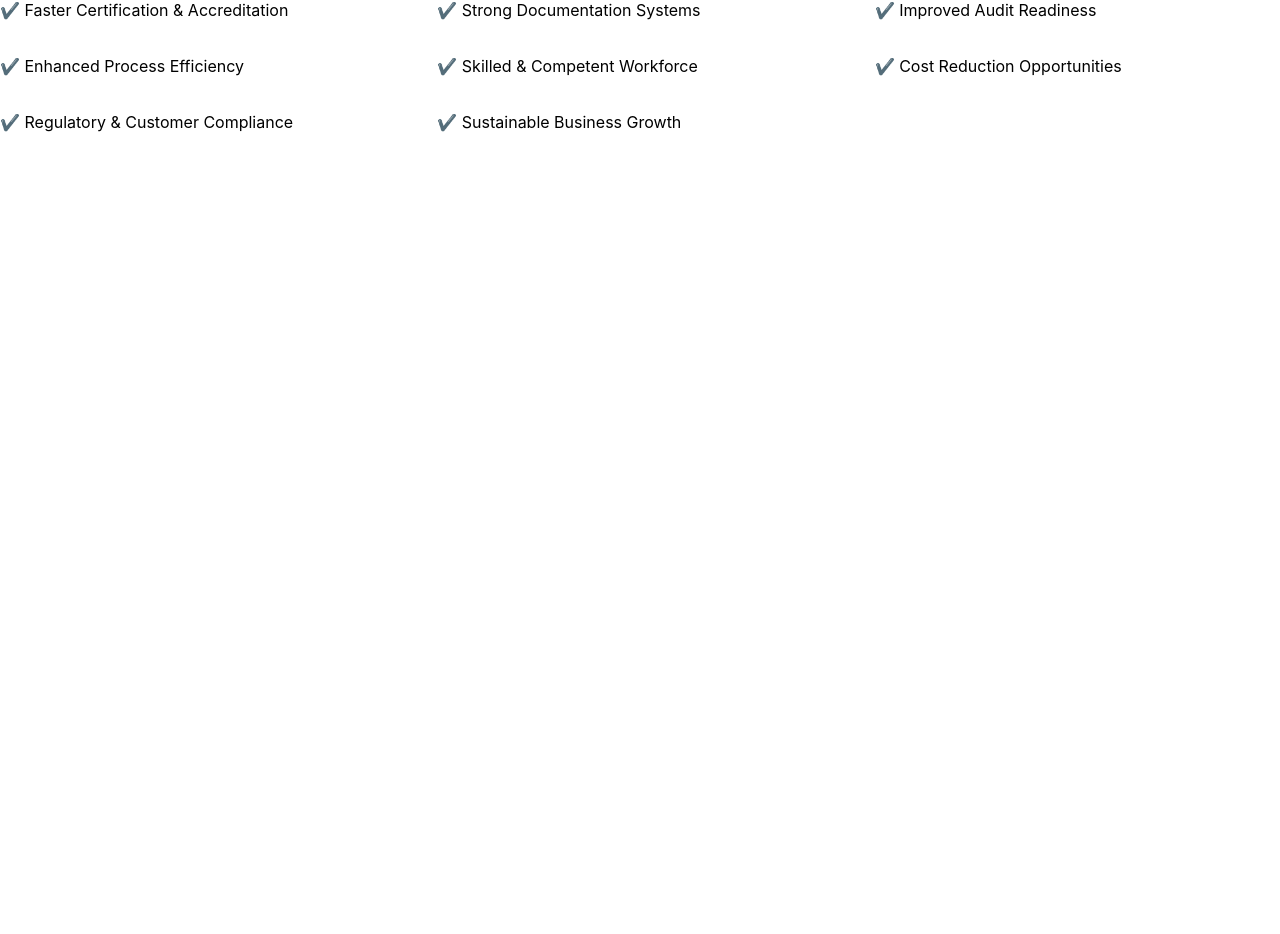
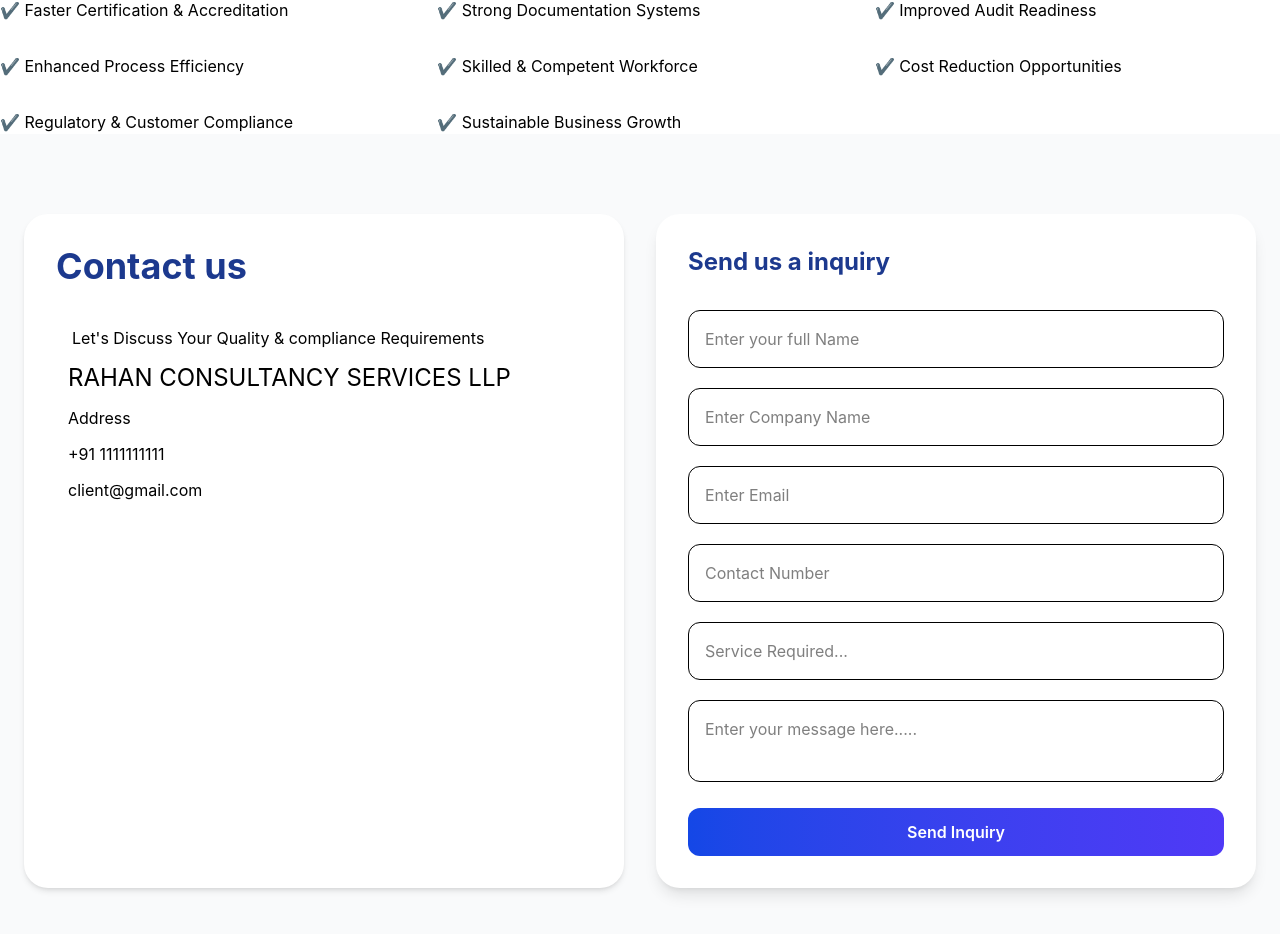
Before and after one commit to DipanshuGurjar123/my-company-service, a React (Vite) app: page / in a window 1280 px wide. Shown: the part 3610-4544 px from the top of the page. Before the commit the page ends 3744 px from the top, so only its background shows below. Built offline with nearby package versions, Linux system fonts and the light colour scheme.

Commit message:
Contact-section

```diff
--- a/src/App.jsx
+++ b/src/App.jsx
@@ -9,6 +9,7 @@ import AboutUs from './component/AboutUs'
 import Industries from './component/Industries'
 import OurTeam from './component/OurTeam'
 import ClientBenefits from './component/ClientBenefits'
+import Contact from './component/Contact'
 
 const App = () => {
   return (
@@ -19,11 +20,10 @@ const App = () => {
       <Services />
       <Industries />
       <Whychooseus />
-
       <AboutUs />
-
       <OurTeam />
       <ClientBenefits/>
+      <Contact/>
     </div>
   )
 }
--- /dev/null
+++ b/src/component/Contact.jsx
@@ -0,0 +1,71 @@
+import React from 'react'
+
+const Contact = () => {
+    return (
+        <section className="py-20 bg-gray-50">
+            <div className="max-w-7xl mx-auto px-6">
+
+                <div className='grid md:grid-cols-2 gap-8'>
+                    <div className='bg-white p-8 rounded-3xl shadow-md'>
+                        <h1 className='text-4xl font-bold text-blue-900 mb-4'>Contact us</h1>
+                        <h2 className='mt-[40px] ml-4'>Let's Discuss Your Quality & compliance Requirements</h2>
+                        <h1 className='text-2xl m-3'>RAHAN CONSULTANCY SERVICES LLP</h1>
+                        <p className='m-3'>Address</p>
+                        <p className='m-3'>+91 1111111111</p>
+                        <p className='m-3'>client@gmail.com</p>
+                    </div>
+
+
+                    <div className='md:col-span-1 bg-white p-8 rounded-3xl shadow-lg'>
+                        <h3 className='text-2xl font-bold text-blue-900 mb-8'>
+                            Send us a inquiry
+                        </h3>
+                        <form className='space-y-5'>
+                            <input
+                                type="text"
+                                name='name'
+                                placeholder='Enter your full Name'
+                                className='w-full p-4 border rounded-xl focus:outline-none focus:ring-2 focus:ring-blue-500'
+                            />
+                            <input
+                                type="text"
+                                name='company'
+                                placeholder='Enter Company Name'
+                                className='w-full p-4 border rounded-xl focus:outline-none focus:ring-2 focus:ring-blue-500'
+                            />
+                            <input
+                                type="email"
+                                name='email'
+                                placeholder='Enter Email'
+                                className='w-full p-4 border rounded-xl focus:outline-none focus:ring-2 focus:ring-blue-500'
+                            />
+                            <input
+                                type="text"
+                                name='contact'
+                                placeholder='Contact Number'
+                                className='w-full p-4 border rounded-xl focus:outline-none focus:ring-2 focus:ring-blue-500'
+                            />
+                            <input
+                                type="text"
+                                name='service'
+                                placeholder='Service Required...'
+                                className='w-full p-4 border rounded-xl focus:outline-none focus:ring-2 focus:ring-blue-500'
+                            />
+                            <textarea
+                                name="message"
+                                placeholder='Enter your message here.....'
+                                className='w-full p-4 border rounded-xl focus:outline-none focus:ring-2 focus:ring-blue-500'
+                            ></textarea>
+                            <button
+                            className='w-full bg-gradient-to-r from-blue-700 to-indigo-600 text-white py-3 rounded-xl font-semibold hover:scale-105 transition'
+                            >Send Inquiry</button>
+                        </form>
+                    </div>
+                </div>
+            </div>
+
+        </section>
+    )
+}
+
+export default Contact
```
